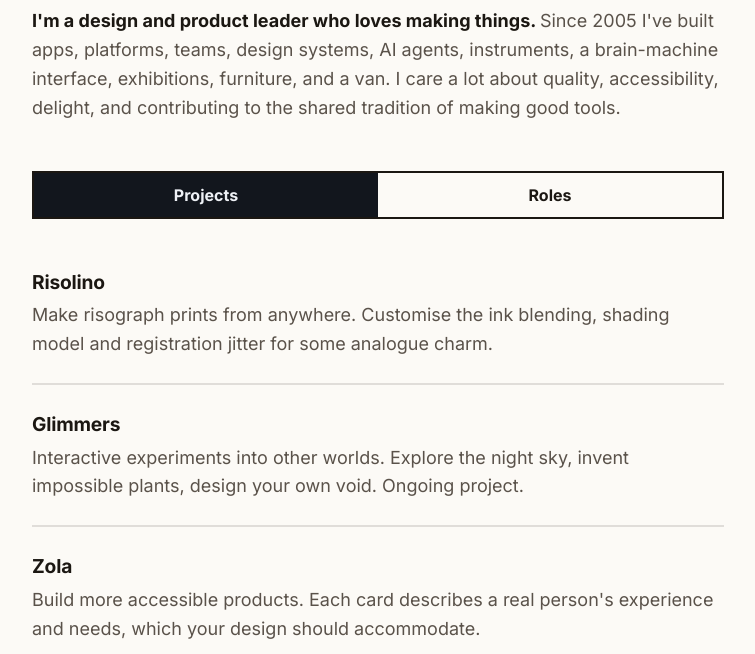
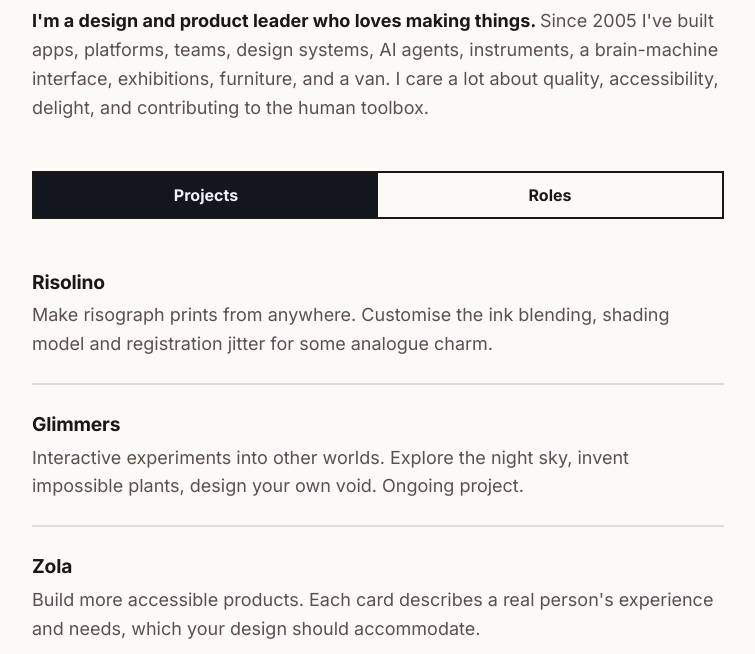
Before and after one commit to jackbush/jackbush.github.io, an Astro site: page / in a window 1280 px wide. Shown: the part 146-800 px from the top of the page, without its empty margins (262-1017 px from the left). Built offline with nearby package versions, Linux system fonts and the light colour scheme; Astro itself is replaced by a stand-in of ours.

Commit message:
wooooords i'm so bored of myself

```diff
--- a/src/pages/index.astro
+++ b/src/pages/index.astro
@@ -26,8 +26,7 @@ import { roles } from "../data/roles";
                 Since 2005 I've built apps, platforms, teams, design systems, AI
                 agents, instruments, a brain-machine interface, exhibitions,
                 furniture, and a van. I care a lot about quality, accessibility,
-                delight, and contributing to the shared tradition of making good
-                tools.
+                delight, and contributing to the human toolbox.
             </p>
         </section>
 
```
